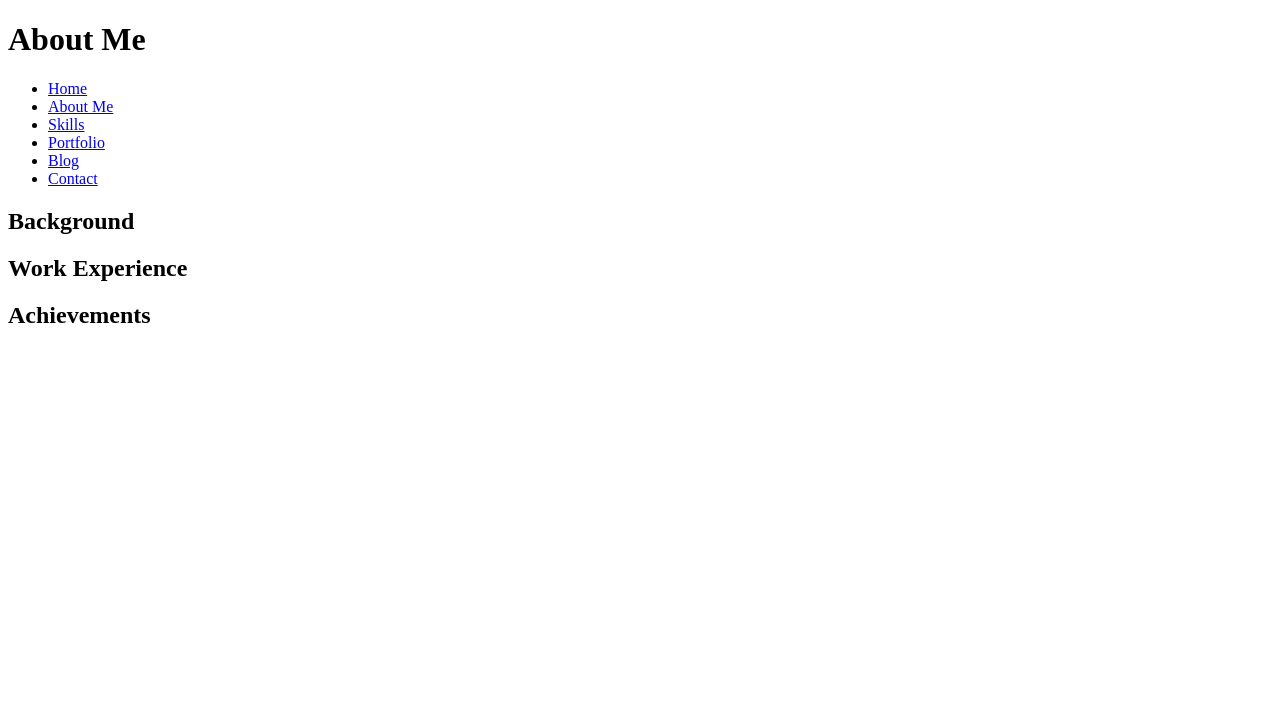
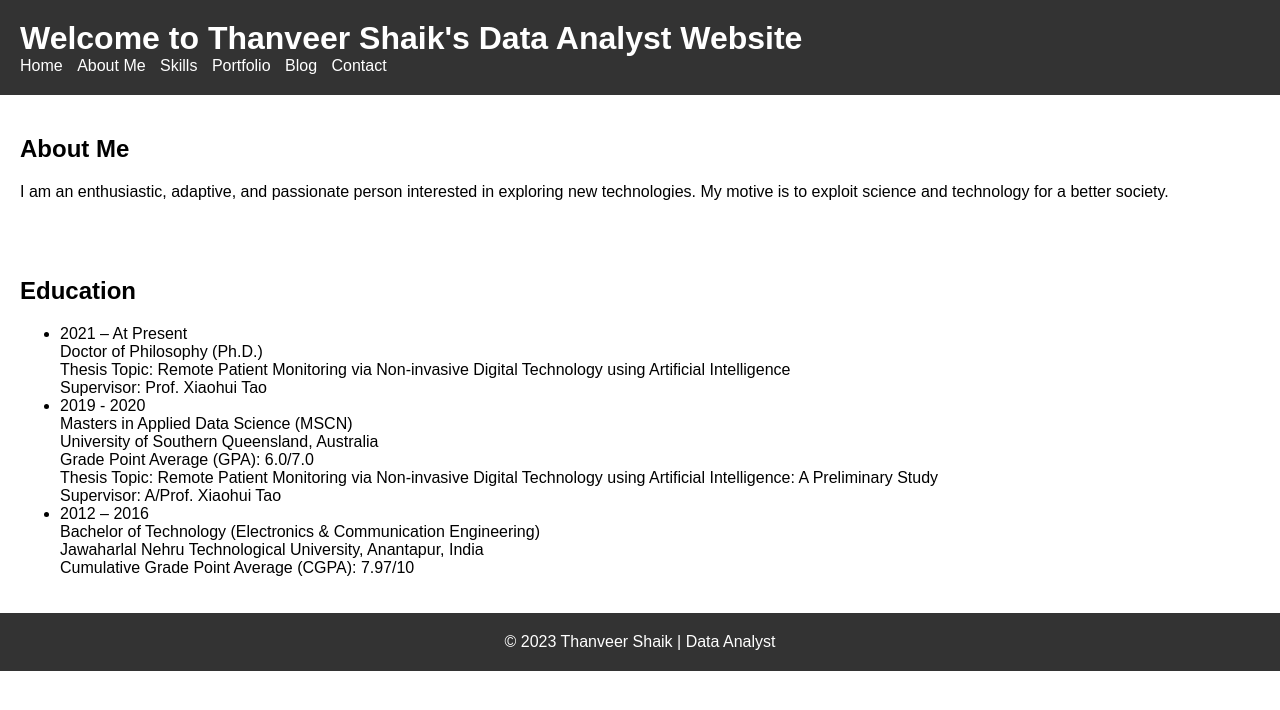
Before and after one commit to Thanveer-Analyst/Thanveer.Shaik, a plain HTML site: page about.html in a window 1280 px wide. Drawn offline with Linux system fonts and the light colour scheme.

Commit message:
Update about.html

```diff
--- a/about.html
+++ b/about.html
@@ -1,12 +1,12 @@
 <!DOCTYPE html>
 <html>
 <head>
-  <title>About Me - Your Name</title>
-  <!-- Add your CSS file link here -->
+  <title>Thanveer Shaik - Data Analyst</title>
+  <link rel="stylesheet" href="styles.css">
 </head>
 <body>
   <header>
-    <h1>About Me</h1>
+    <h1>Welcome to Thanveer Shaik's Data Analyst Website</h1>
     <nav>
       <ul>
         <li><a href="index.html">Home</a></li>
@@ -20,20 +20,21 @@
   </header>
 
   <section>
-    <h2>Background</h2>
-    <!-- Add your background information here -->
+    <h2>About Me</h2>
+    <p>I am an enthusiastic, adaptive, and passionate person interested in exploring new technologies. My motive is to exploit science and technology for a better society.</p>
   </section>
 
   <section>
-    <h2>Work Experience</h2>
-    <!-- Add your work experience details here -->
+    <h2>Education</h2>
+    <ul>
+      <li>2021 – At Present<br>Doctor of Philosophy (Ph.D.)<br>Thesis Topic: Remote Patient Monitoring via Non-invasive Digital Technology using Artificial Intelligence<br>Supervisor: Prof. Xiaohui Tao</li>
+      <li>2019 - 2020<br>Masters in Applied Data Science (MSCN)<br>University of Southern Queensland, Australia<br>Grade Point Average (GPA): 6.0/7.0<br>Thesis Topic: Remote Patient Monitoring via Non-invasive Digital Technology using Artificial Intelligence: A Preliminary Study<br>Supervisor: A/Prof. Xiaohui Tao</li>
+      <li>2012 – 2016<br>Bachelor of Technology (Electronics & Communication Engineering)<br>Jawaharlal Nehru Technological University, Anantapur, India<br>Cumulative Grade Point Average (CGPA): 7.97/10</li>
+    </ul>
   </section>
 
-  <section>
-    <h2>Achievements</h2>
-    <!-- Add your achievements or qualifications here -->
-  </section>
-
-  <!-- Add your JavaScript file link here if needed -->
+  <footer>
+    <p>© 2023 Thanveer Shaik | Data Analyst</p>
+  </footer>
 </body>
 </html>
```
Lines whose indentation alone changed are shown as unchanged.
